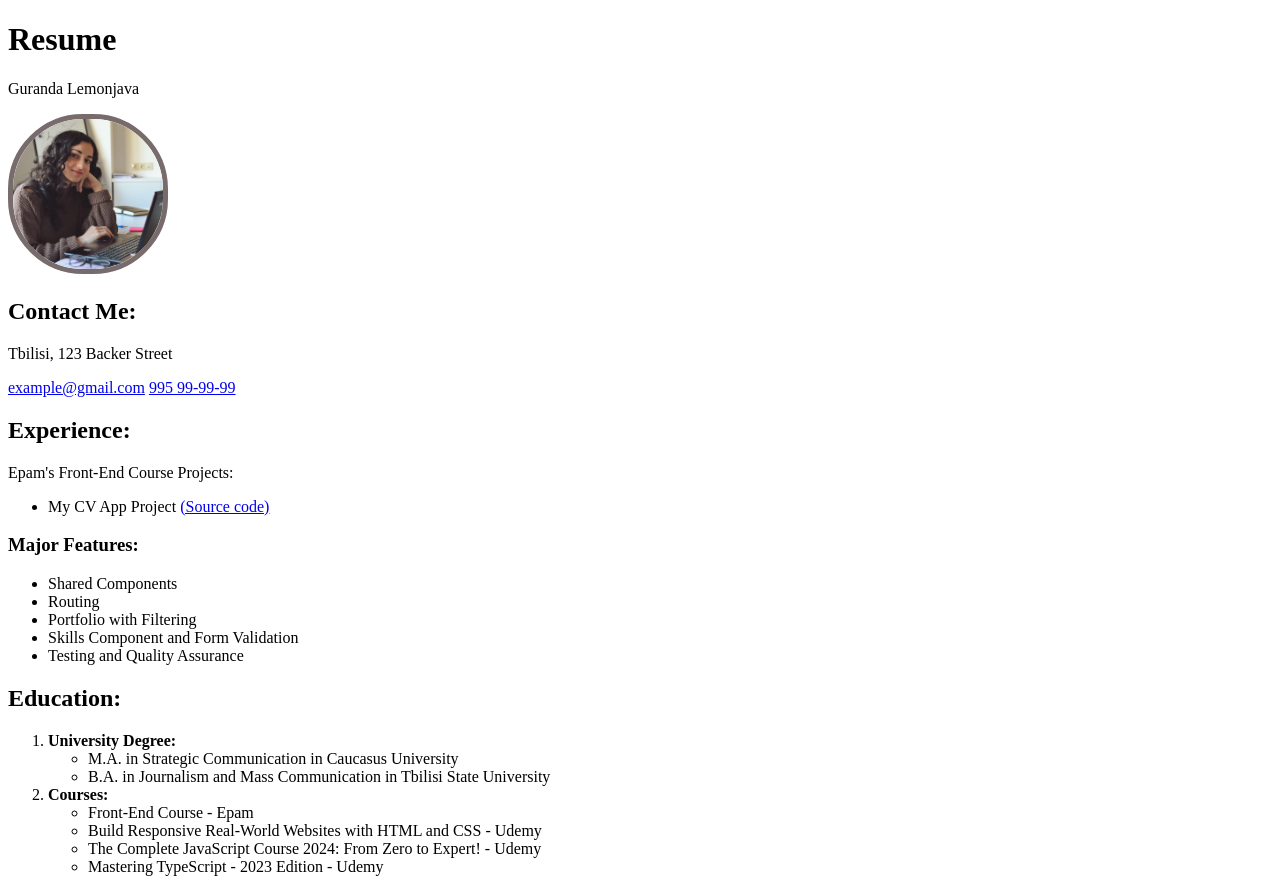
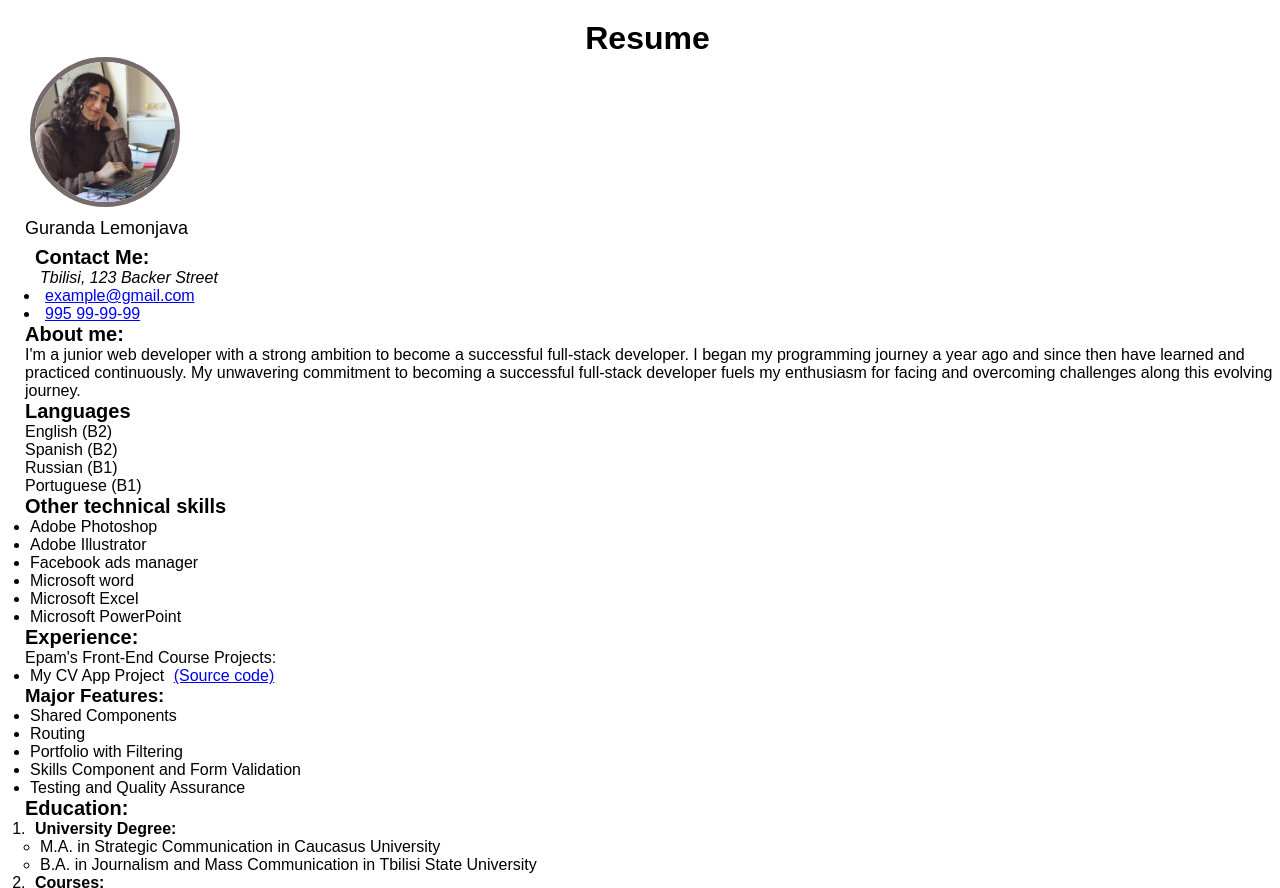
Before and after one commit to guranda26/rsschool-cv, a plain HTML site: page index.html in a window 1280 px wide. Shown: the top 888 px of the page. Drawn offline with Linux system fonts and the light colour scheme.

Commit message:
refactor: change structure of the project a little bit

```diff
--- a/index.html
+++ b/index.html
@@ -8,21 +8,56 @@
   </head>
   <body>
     <h1>Resume</h1>
+    <aside>
       <header>
         <nav>
-        <p>Guranda Lemonjava</p>
           <img
             src="./image/myPhoto.jpeg"
             alt="Guranda Lemonjava - image for CV"
           />
+          <p class="author-name">Guranda Lemonjava</p>
+
           <section class="contact-info">
             <h2>Contact Me:</h2>
-          <div><p>Tbilisi, 123 Backer Street</p></div>
-          <a href="mailto:example@gmail.com">example@gmail.com</a>
-          <a href="tel:995999-999">995 99-99-99</a>
+            <address><p>Tbilisi, 123 Backer Street</p></address>
+            <ul>
+              <li><a href="mailto:example@gmail.com">example@gmail.com</a></li>
+              <li><a href="tel:995999-999">995 99-99-99</a></li>
+            </ul>
           </section>
         </nav>
       </header>
+
+      <section class="summary-section">
+        <h2>About me:</h2>
+        <p>
+          I'm a junior web developer with a strong ambition to become a
+          successful full-stack developer. I began my programming journey a year
+          ago and since then have learned and practiced continuously. My
+          unwavering commitment to becoming a successful full-stack developer
+          fuels my enthusiasm for facing and overcoming challenges along this
+          evolving journey.
+        </p>
+      </section>
+      <section class="languages-section">
+        <h2>Languages</h2>
+        <p>English (B2)</p>
+        <p>Spanish (B2)</p>
+        <p>Russian (B1)</p>
+        <p>Portuguese (B1)</p>
+      </section>
+      <section class="program-skills">
+        <h2>Other technical skills</h2>
+        <ul>
+          <li>Adobe Photoshop</li>
+          <li>Adobe Illustrator</li>
+          <li>Facebook ads manager</li>
+          <li>Microsoft word</li>
+          <li>Microsoft Excel</li>
+          <li>Microsoft PowerPoint</li>
+        </ul>
+      </section>
+    </aside>
     <main>
       <section class="experience-section">
         <h2>Experience:</h2>
@@ -86,37 +121,7 @@
         </ul>
       </section>
     </main>
-    <aside>
-      <section class="summary-section">
-        <h2>About me:</h2>
-        <p>
-          I'm a junior web developer with a strong ambition to become a
-          successful full-stack developer. I began my programming journey a year
-          ago and since then have learned and practiced continuously. My
-          unwavering commitment to becoming a successful full-stack developer
-          fuels my enthusiasm for facing and overcoming challenges along this
-          evolving journey.
-        </p>
-      </section>
-      <section class="languages-section">
-        <h2>Languages</h2>
-        <p>English (B2)</p>
-        <p>Spanish (B2)</p>
-        <p>Russian (B1)</p>
-        <p>Portuguese (B1)</p>
-      </section>
-      <section class="program-skills">
-        <h2>Other technical skills</h2>
-        <ul>
-          <li>Adobe Photoshop</li>
-          <li>Adobe Illustrator</li>
-          <li>Facebook ads manager</li>
-          <li>Microsoft word</li>
-          <li>Microsoft Excel</li>
-          <li>Microsoft PowerPoint</li>
-        </ul>
-      </section>
-    </aside>
+
     <article class="code-example">
       <h2>Code example</h2>
       <code
--- a/style.css
+++ b/style.css
@@ -1,3 +1,13 @@
+* {
+  box-sizing: border-box;
+  margin: 0;
+  margin-left: 5px;
+  padding: 0;
+}
+body {
+  font-family: "cursive", "arial", sans-serif;
+  /* font-size: 18px; */
+}
 header img {
   width: 150px;
   height: 150px;
@@ -9,3 +19,24 @@ header img {
 footer img {
   width: 100px;
 }
+
+h1 {
+  text-align: center;
+  margin-top: 20px;
+  /* position: relative;
+  top: 40px; */
+  /* color: aquamarine; */
+}
+
+h2 {
+  font-family: sans-serif;
+  font-size: 20px;
+  font-weight: 600;
+}
+
+.author-name {
+  font-size: 18px;
+  font-weight: 500;
+  margin: 7px 0;
+  /* text-align: center; */
+}
```
Lines whose indentation alone changed are shown as unchanged.
